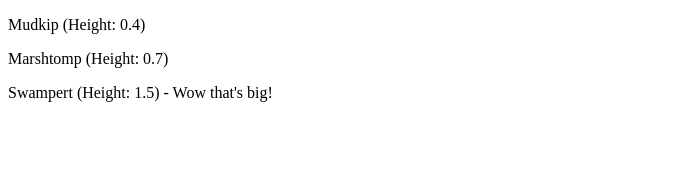
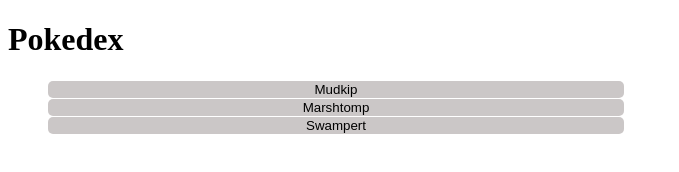
Before and after one commit to traethompson/pokedex, a plain HTML site: page index.html in a window 1280 px wide. Shown: the whole page, without its empty margins (0-679 px from the left). Drawn offline with Linux system fonts and the light colour scheme.

Commit message:
js & css rewritten
document.write removed from code, added event listener

```diff
--- a/css/style.css
+++ b/css/style.css
@@ -0,0 +1,12 @@
+ul {
+    list-style-type: none;
+}
+
+
+
+.entry{
+    border: none;
+    border-radius: 5px;
+    background-color: rgb(203, 199, 199);
+    width: 45vw;
+}
--- a/index.html
+++ b/index.html
@@ -7,6 +7,8 @@
     <title>Simple JS App</title>
   </head>
   <body>
+    <h1>Pokedex</h1>
+    <ul class="pokedex"></ul>
     <script src="js/scripts.js"></script>
   </body>
 </html>
--- a/js/scripts.js
+++ b/js/scripts.js
@@ -10,26 +10,37 @@
         pokemonList.push(pokemon);
       }
 
+
+    function showDetails(pokemon){
+        console.log(pokemon.name);
+      }
+
+
+    function addListItem(pokemon){
+      let pokedexPrint = document.querySelector('.pokedex');
+      let listItem = document.createElement('li');
+      let button = document.createElement('button');
+      button.innerText = pokemon.name;
+      button.classList.add('entry');
+      listItem.appendChild(button);
+      pokedexPrint.appendChild(listItem);
+      button.addEventListener('click', showDetails);
+    }
+
+
+
       function getAll() {
         return pokemonList;
       }
 
       return {
         add: add,
-        getAll: getAll
+        getAll: getAll,
+        addListItem: addListItem,
+        showDetails: showDetails,
       };
   })();
-console.log(pokemonRepository.getAll());
+
 pokemonRepository.getAll().forEach(function (pokemon) {
-  if (pokemon.height >= 1) {
-  document.write( '<p>' + pokemon.name + ' ' + '(Height: ' + pokemon.height + ')' + ' - Wow that\'s big!' + '</p>')
-  }
-  else document.write( '<p>' + pokemon.name + ' ' + '(Height: ' + + pokemon.height + ')' + '</p>')
+  pokemonRepository.addListItem(pokemon);
   });
-pokemonRepository.add('Taillow')
-console.log(pokemonRepository.getAll());
-
-
-pokemonList.forEach(function(pokemon) {
-    document.write('<p>'+pokemon.name + ' ' + pokemon.height+'<p>');
-  });
```
